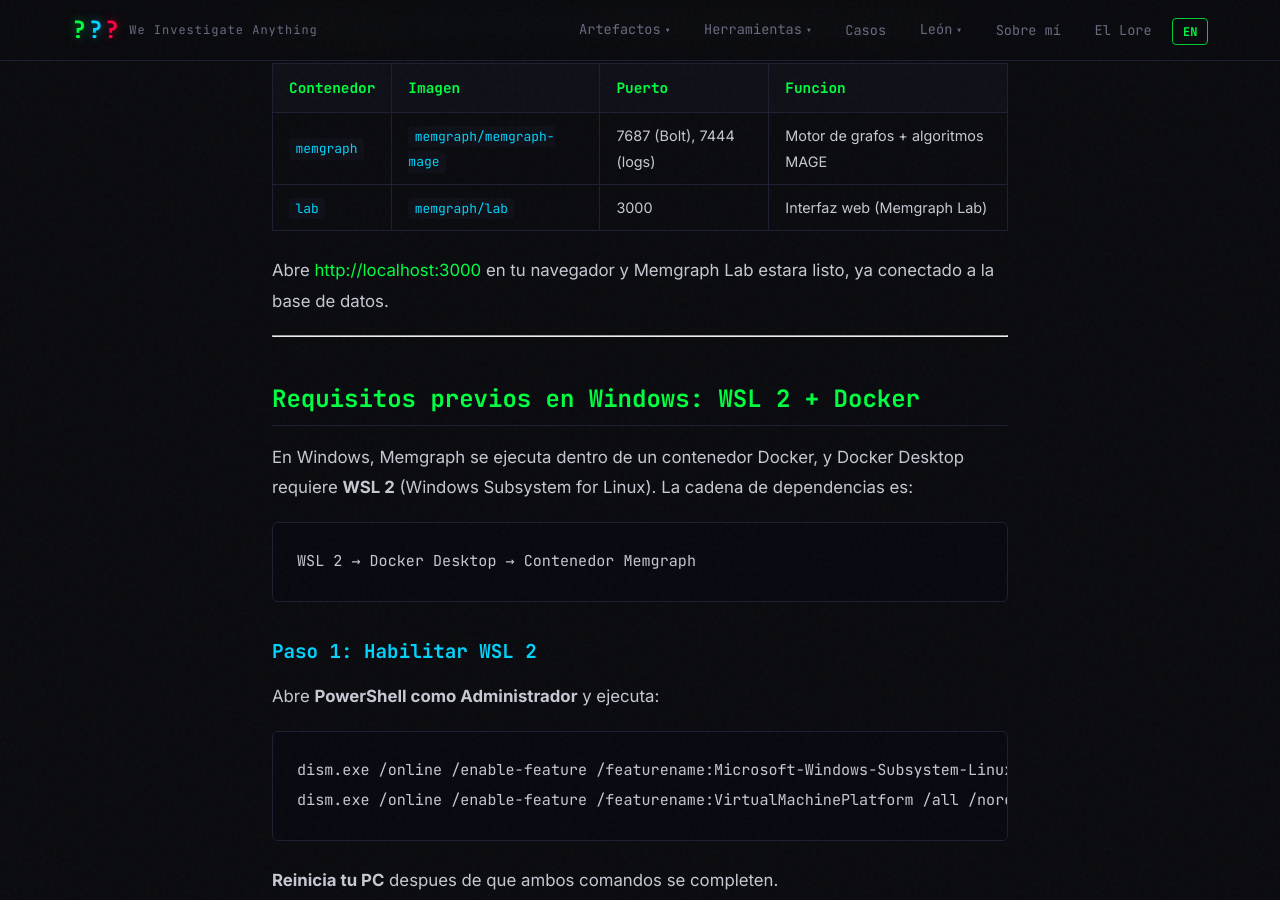
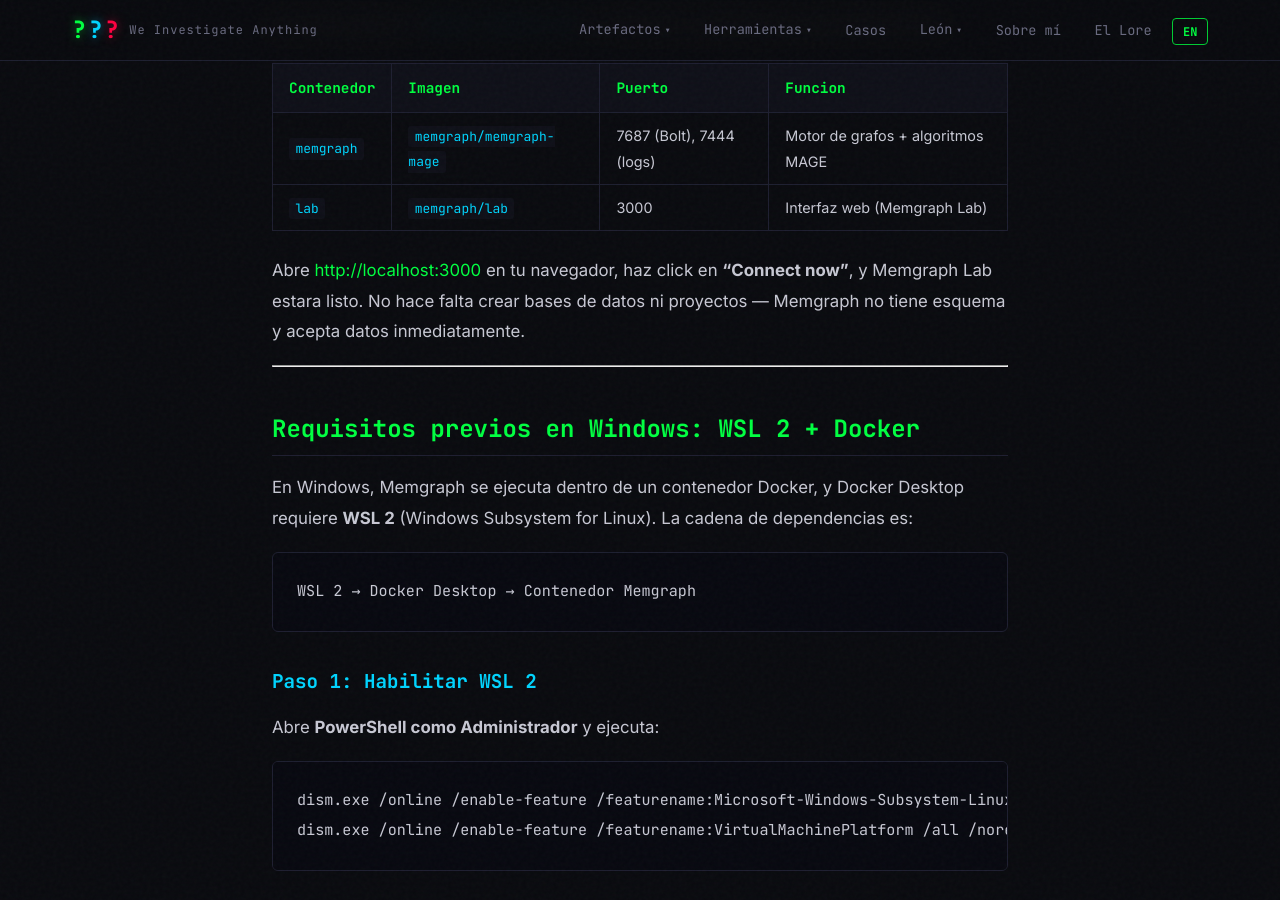
Before and after one commit to jupyterj0nes/jupyterj0nes.github.io, a Jekyll site: the page built from _posts/es/2026-04-07-memgraph-visualization.md, in a window 1280 px wide and 900 px high, scrolled down 1668 px. Built offline with Jekyll 4.4.1, drawn with Linux system fonts in a browser that asks for light colours; comment, search, counter and statistics services are not loaded; some of the changed text lies outside the part shown.

Commit message:
Add Connect now step and clarify no setup needed after install
Memgraph is schemaless — no database creation or project setup required.
Just click Connect now and start loading data.

```diff
--- a/_posts/es/2026-04-07-memgraph-visualization.md
+++ b/_posts/es/2026-04-07-memgraph-visualization.md
@@ -51,7 +51,7 @@
 | `memgraph` | `memgraph/memgraph-mage` | 7687 (Bolt), 7444 (logs) | Motor de grafos + algoritmos MAGE |
 | `lab` | `memgraph/lab` | 3000 | Interfaz web (Memgraph Lab) |
 
-Abre [http://localhost:3000](http://localhost:3000) en tu navegador y Memgraph Lab estara listo, ya conectado a la base de datos.
+Abre [http://localhost:3000](http://localhost:3000) en tu navegador, haz click en **"Connect now"**, y Memgraph Lab estara listo. No hace falta crear bases de datos ni proyectos — Memgraph no tiene esquema y acepta datos inmediatamente.
 
 ---
 
@@ -101,7 +101,7 @@
 
 Esto descarga un `docker-compose.yml` e inicia dos contenedores: la base de datos Memgraph (`memgraph/memgraph-mage`) y la interfaz web (`memgraph/lab`).
 
-Abre [http://localhost:3000](http://localhost:3000) y Memgraph Lab estara listo, ya conectado a la base de datos.
+Abre [http://localhost:3000](http://localhost:3000), haz click en **"Connect now"**, y Memgraph Lab estara listo.
 
 <details>
 <summary><strong>Solucion de problemas WSL / Docker</strong></summary>
```
Also changed, not shown: _posts/en/2026-04-07-memgraph-visualization.md (+2 -2 lines).
